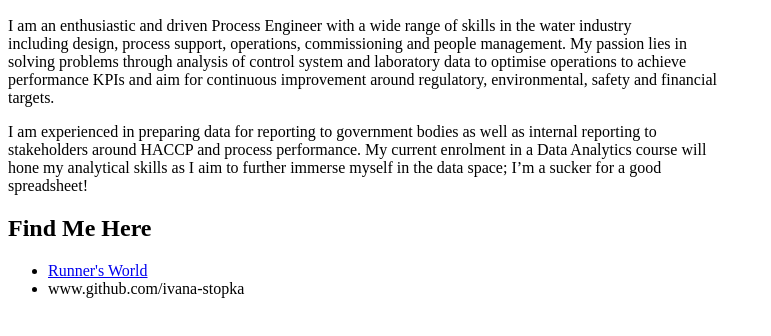
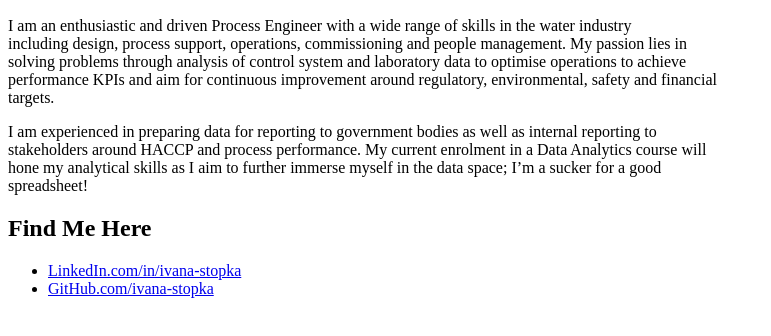
Before and after one commit to ivana-stopka/ivana-stopka.github.io, a plain HTML site: page index.html in a window 1280 px wide. Shown: the part 434-770 px from the top of the page, without its empty margins (0-771 px from the left). Drawn offline with Linux system fonts and the light colour scheme.

Commit message:
Updated index file with correct links

```diff
--- a/index.html
+++ b/index.html
@@ -27,8 +27,8 @@
     <h2>Find Me Here</h2>
 
     <ul>
-        <li><a href="https://www.runnersworld.com/" target="_blank">Runner's World</a></li>
-        <li>www.github.com/ivana-stopka</li>
+        <li><a href="https://www.linkedin.com/in/ivana-stopka/" target="_blank">LinkedIn.com/in/ivana-stopka</a></li>
+        <li><a href="https://github.com/ivana-stopka" target="_blank">GitHub.com/ivana-stopka</a></li>
     </ul>
 
 </body>
```
